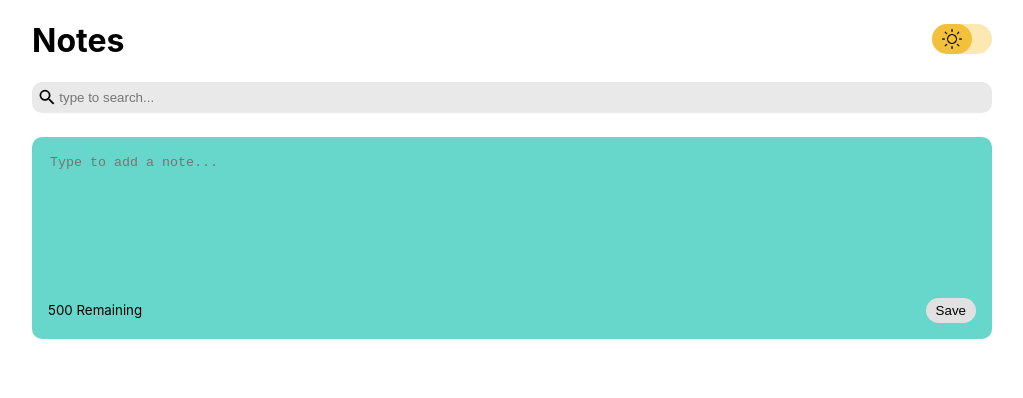
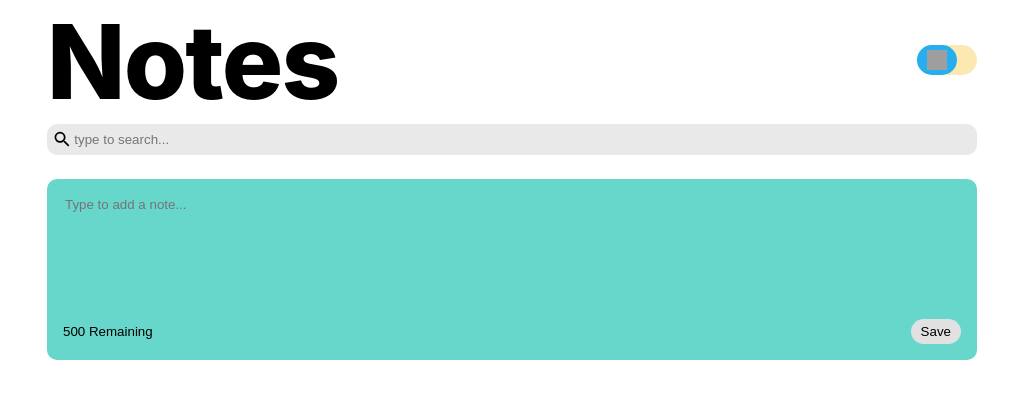
Before and after one commit to sengupta07/Notes-App, a React (Create React App) app: page / in a window 1280 px wide. Shown: the top 398 px of the page, without its empty margins (128-1151 px from the left). Built offline with nearby package versions, Linux system fonts and the light colour scheme; grey boxes are pictures that could not be loaded.

Commit message:
Update index.css

```diff
--- a/src/index.css
+++ b/src/index.css
@@ -26,6 +26,7 @@ code {
   overflow-y: auto;
   overflow-x: visible;
   word-wrap: break-word;
+  font-family: "Poppins", sans-serif;
 }
 
 .note-footer {
@@ -68,6 +69,7 @@ textarea:focus {
   border-radius: 15px;
   padding: 5px 10px 5px 10px;
 }
+
 .save:hover {
   background-color: #ededed;
   cursor: pointer;
@@ -84,6 +86,7 @@ textarea:focus {
   border-radius: 10px;
   padding: 5px;
   margin-bottom: 1.5em;
+  font-family: "Poppins", sans-serif;
 }
 
 .search input {
@@ -173,7 +176,7 @@ textarea:focus {
   left: 0px;
   width: 40px;
   height: 30px;
-  background: #f2c03a; /* linear-gradient(to bottom, #FFFFFF 40%, #f0f0f0); */
+  background: #25afee; /* linear-gradient(to bottom, #FFFFFF 40%, #f0f0f0); */
   border-radius: 30px;
   cursor: pointer;
 }
@@ -186,9 +189,12 @@ textarea:focus {
   height: 30px;
 }
 .toggle-input:checked~.toggle-handle {
-  background: #25afee;
+  background: #f2c03a;
   left: 21px;
   box-shadow: -1px 1px 5px rgba(0, 0, 0, 0.2);
+}
+.toggle-input:checked~.toggle-handle .toggle-icon {
+  background-image: url(/icons/brightness.png);
 }
 
 /* Transition*/
@@ -206,35 +212,242 @@ textarea:focus {
   justify-content: center;
   width: 20px; /* Adjust icon width as needed */
   height: 20px; /* Adjust icon height as needed */
-  background-image: url(/icons/brightness.png); /* Replace with your icon image URL */
+  background-image: url(/icons/moon.png); /* Replace with your icon image URL */
   background-size: cover;
   background-position: center;
   margin-top: 5px;
   margin-left: 10px;
 }
 
-.toggle-icon:hover {
-  transition: background-image 0.3s ease; /* Transition only for background-image */
+:root {
+  --clr-1: #00c2ff;
+  --clr-2: #33ff8c;
+  --clr-3: #ffc640;
+  --clr-4: #e54cff;
 
-  /* Rotate the icon when the toggle is checked using animation */
-  /* animation: flipIcon 0.3s ease; Apply the animation */
-  /* animation-fill-mode: forwards; */
-}
-.toggle-input:checked ~ .toggle-handle:hover .toggle-icon {
-  background-image: url(/icons/moon.png); /* Replace with checked icon image URL */
-  transition: background-image 0.3s ease; /* Transition only for background-image */
-  animation: flipIcon 0.3s ease; /* Apply the animation */
-  animation-fill-mode: forwards;
+  --blur: 1rem;
+  --fs: clamp(3rem, 8vw, 7rem);
+  --ls: clamp(-1.75px, -0.25vw, -3.5px);
 }
 
-.toggle-input ~ .toggle-handle:hover .toggle-icon{
-  /* transition: background-image 1s ease; Transition only for background-image */
+body {
+  font-family: "Inter", "DM Sans", Arial, sans-serif;
+}
 
-  /* Rotate the icon when the toggle is checked using animation */
-  animation: flipIcon 0.3s ease; /* Apply the animation */
-  animation-fill-mode: forwards;
+.content {
+  text-align: center;
 }
+
+.title {
+  font-size: var(--fs);
+  font-weight: 800;
+  letter-spacing: var(--ls);
+  position: relative;
+  overflow: hidden;
+  background: var(--bg);
+  margin: 0;
+}
+
+*,
+*::before,
+*::after {
+  font-family: inherit;
+  box-sizing: border-box;
+}
+
+/* .aurora-effect {
+  overflow: hidden;
+  position: absolute;
+  width: 60vw;
+  height: 60vw;
+  background-color: var(--clr-1);
+  border-radius: 37% 29% 27% 27% / 28% 25% 41% 37%;
+  filter: blur(var(--blur));
+  mix-blend-mode: overlay;
+  animation: aurora-border 6s ease-in-out infinite,
+    aurora-1 12s ease-in-out infinite alternate;
+  top: -50%;
+  left: 0;
+} */
+
+.aurora {
+  opacity: 0;
+}
+.dark-mode .aurora  {
+  opacity: 1;
+  display: block;
+  position: absolute;
+  top: 0;
+  left: 0;
+  width: 100%;
+  height: 100%;
+  z-index: 2;
+  mix-blend-mode: multiply;
+  pointer-events: none;
+}
+
+.aurora__item {
+  overflow: hidden;
+  position: absolute;
+  width: 60vw;
+  height: 60vw;
+  background-color: var(--clr-1);
+  border-radius: 37% 29% 27% 27% / 28% 25% 41% 37%;
+  filter: blur(var(--blur));
+  mix-blend-mode: overlay;
+}
+
+.aurora__item:nth-of-type(1) {
+  top: -50%;
+  animation: aurora-border 6s ease-in-out infinite,
+    aurora-1 12s ease-in-out infinite alternate;
+}
+
+.aurora__item:nth-of-type(2) {
+  background-color: var(--clr-3);
+  right: 0;
+  top: 0;
+  animation: aurora-border 6s ease-in-out infinite,
+    aurora-2 12s ease-in-out infinite alternate;
+}
+
+.aurora__item:nth-of-type(3) {
+  background-color: var(--clr-2);
+  left: 0;
+  bottom: 0;
+  animation: aurora-border 6s ease-in-out infinite,
+    aurora-3 8s ease-in-out infinite alternate;
+}
+
+.aurora__item:nth-of-type(4) {
+  background-color: var(--clr-4);
+  right: 0;
+  bottom: -50%;
+  animation: aurora-border 6s ease-in-out infinite,
+    aurora-4 24s ease-in-out infinite alternate;
+}
+
+@keyframes aurora-1 {
+  0% {
+    top: 0;
+    right: 0;
+  }
+
+  50% {
+    top: 100%;
+    right: 75%;
+  }
+
+  75% {
+    top: 100%;
+    right: 25%;
+  }
+
+  100% {
+    top: 0;
+    right: 0;
+  }
+}
+
+@keyframes aurora-2 {
+  0% {
+    top: -50%;
+    left: 0%;
+  }
+
+  60% {
+    top: 100%;
+    left: 75%;
+  }
+
+  85% {
+    top: 100%;
+    left: 25%;
+  }
+
+  100% {
+    top: -50%;
+    left: 0%;
+  }
+}
+
+@keyframes aurora-3 {
+  0% {
+    bottom: 0;
+    left: 0;
+  }
+
+  40% {
+    bottom: 100%;
+    left: 75%;
+  }
+
+  65% {
+    bottom: 40%;
+    left: 50%;
+  }
+
+  100% {
+    bottom: 0;
+    left: 0;
+  }
+}
+
+@keyframes aurora-4 {
+  0% {
+    bottom: -50%;
+    right: 0;
+  }
+
+  50% {
+    bottom: 0%;
+    right: 40%;
+  }
+
+  90% {
+    bottom: 50%;
+    right: 25%;
+  }
+
+  100% {
+    bottom: -50%;
+    right: 0;
+  }
+}
+
+@keyframes aurora-border {
+  0% {
+    border-radius: 37% 29% 27% 27% / 28% 25% 41% 37%;
+  }
+
+  25% {
+    border-radius: 47% 29% 39% 49% / 61% 19% 66% 26%;
+  }
+
+  50% {
+    border-radius: 57% 23% 47% 72% / 63% 17% 66% 33%;
+  }
+
+  75% {
+    border-radius: 28% 49% 29% 100% / 93% 20% 64% 25%;
+  }
+
+  100% {
+    border-radius: 37% 29% 27% 27% / 28% 25% 41% 37%;
+  }
+}
+
 @keyframes flipIcon {
+  from {
+    /* transform: rotateY(0); Start rotation from 0 degrees */
+    background-image: url(/icons/moon.png)
+  }
+  to {
+    /* transform: rotateY(180deg); Rotate to 180 degrees */
+    background-image: url(/icons/brightness.png)
+  }
+}
+@keyframes flipIcon2 {
   from {
     /* transform: rotateY(0); Start rotation from 0 degrees */
     background-image: url(/icons/brightness.png)
@@ -244,13 +457,3 @@ textarea:focus {
     background-image: url(/icons/moon.png)
   }
 }
-@keyframes flipIcon2 {
-  from {
-    /* transform: rotateY(0); Start rotation from 0 degrees */
-    background-image: url(/icons/moon.png)
-  }
-  to {
-    /* transform: rotateY(180deg); Rotate to 180 degrees */
-    background-image: url(/icons/brightness.png)
-  }
-}
```
